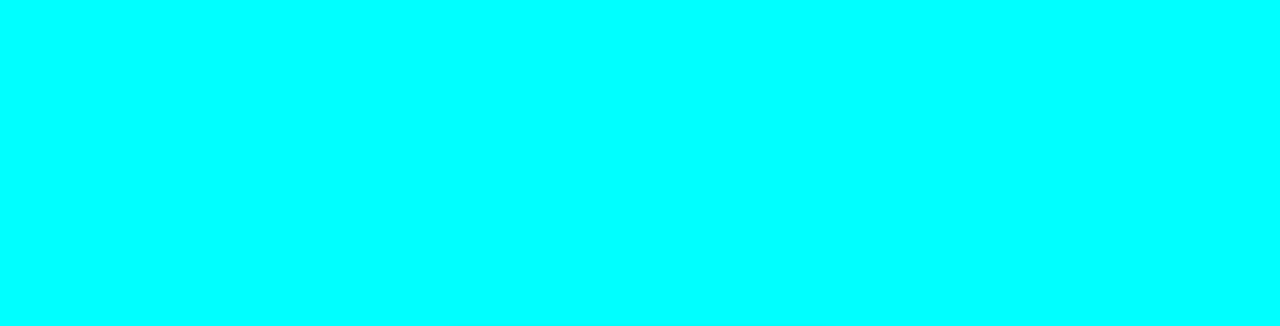
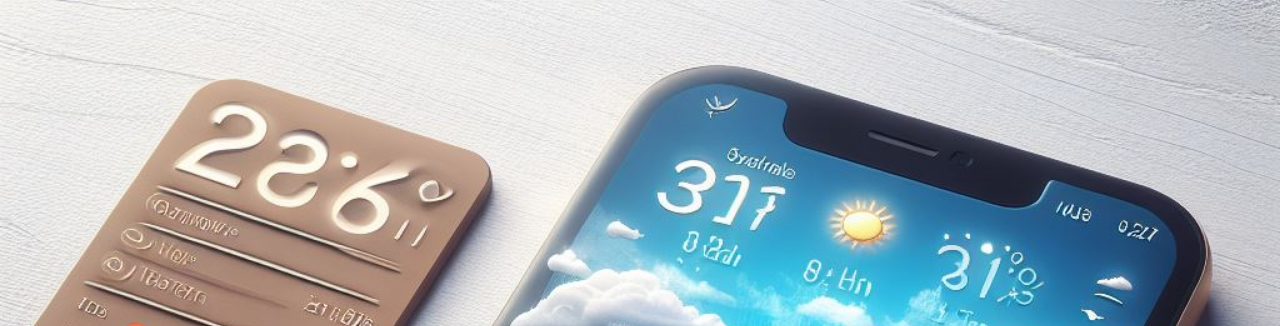
Before and after one commit to JulioCTech/climamundial, a plain HTML site: page index.html in a window 1280 px wide. Shown: the top 326 px of the page. Drawn offline with Linux system fonts and the light colour scheme; the site is published under a folder, as on GitHub Pages, so addresses that start at the root find nothing; a web font is replaced by a local one.

Commit message:
inserting background image

```diff
--- a/assets/style.css
+++ b/assets/style.css
@@ -7,7 +7,7 @@
 
 body {
     background-color: aqua;
-    background-image: url(/assets/img/fundo.jpg);
+    background-image: url('img/fundo.jpg');
     background-position: top;
     background-size: cover;
     display: flex;
```
